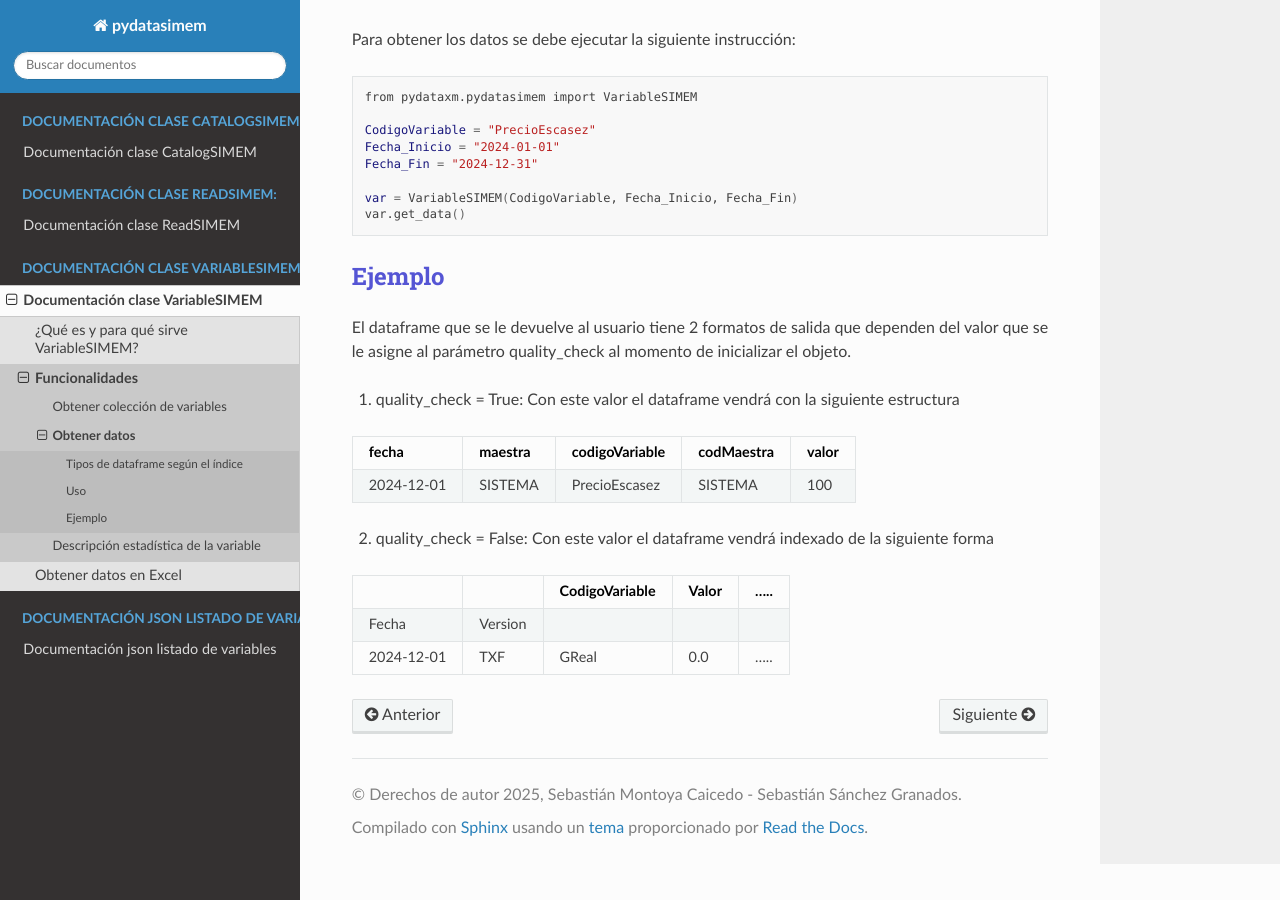
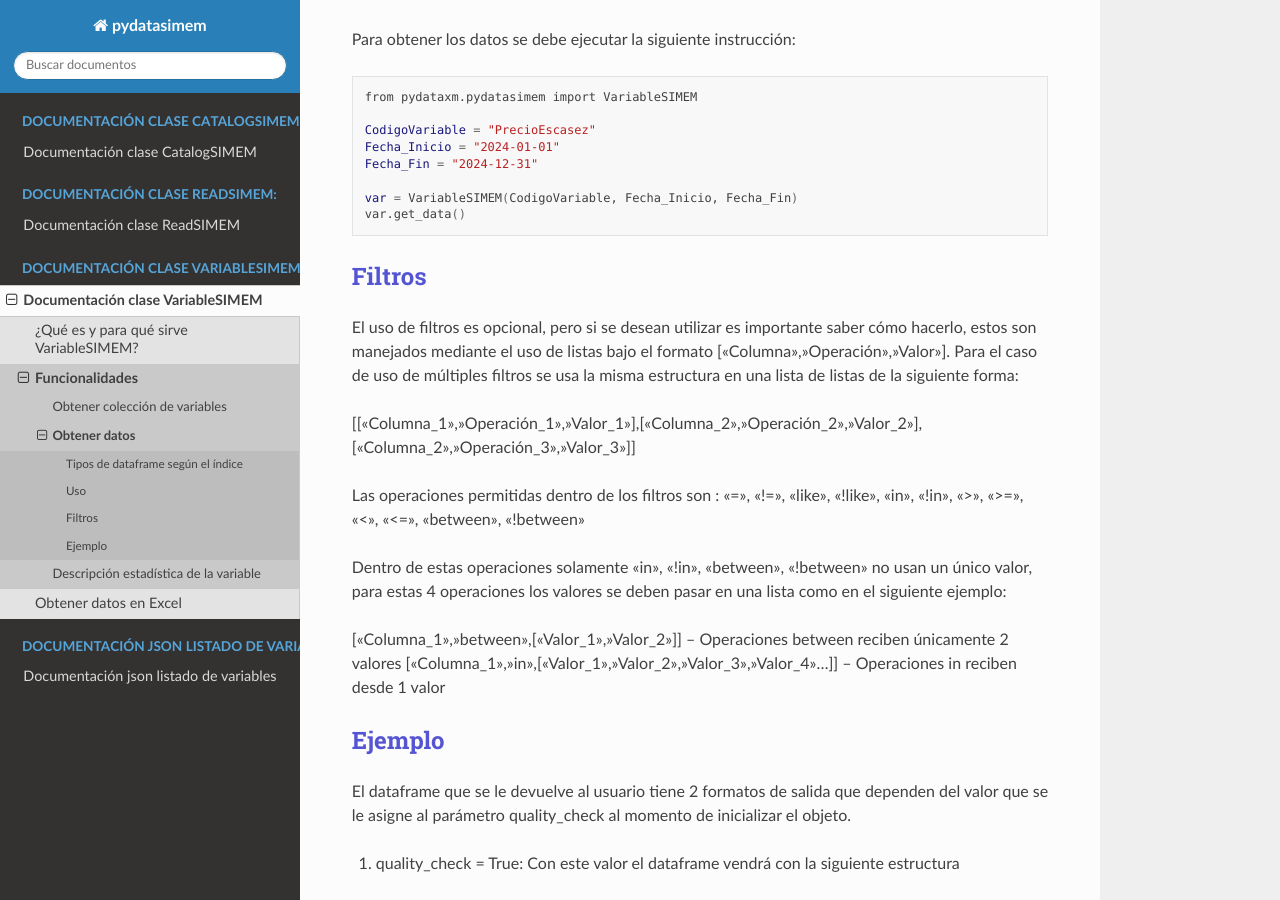
Before and after one commit to XM-SA-ESP/GEDeN-SIMEM-Tools, a Sphinx documentation site: the page built from docs/source/variableSIMEM/func/get_data.md, in a window 1280 px wide and 900 px high, scrolled down 538 px. Built offline with Sphinx 7.4.7 and the Read the Docs theme 3.1.0, drawn with Linux system fonts in a browser that asks for light colours.

Commit message:
Adaptación del código para uso de API por streaming y filtros avanzados

````diff
--- a/docs/source/variableSIMEM/func/get_data.md
+++ b/docs/source/variableSIMEM/func/get_data.md
@@ -24,6 +24,19 @@ var.get_data()
 
 ```
 
+## Filtros
+
+El uso de filtros es opcional, pero si se desean utilizar es importante saber cómo hacerlo, estos son manejados mediante el uso de listas bajo el formato ["Columna","Operación","Valor"]. Para el caso de uso de múltiples filtros se usa la misma estructura en una lista de listas de la siguiente forma:
+
+[["Columna_1","Operación_1","Valor_1"],["Columna_2","Operación_2","Valor_2"],["Columna_2","Operación_3","Valor_3"]]
+
+Las operaciones permitidas dentro de los filtros son : "=", "!=", "like", "!like", "in", "!in", ">", ">=", "<", "<=", "between", "!between"
+
+Dentro de estas operaciones solamente "in", "!in", "between", "!between" no usan un único valor, para estas 4 operaciones los valores se deben pasar en una lista como en el siguiente ejemplo:
+
+["Columna_1","between",["Valor_1","Valor_2"]]                     -- Operaciones between reciben únicamente 2 valores
+["Columna_1","in",["Valor_1","Valor_2","Valor_3","Valor_4"...]]   -- Operaciones in reciben desde 1 valor
+
 ## Ejemplo
 
 El dataframe que se le devuelve al usuario tiene 2 formatos de salida que dependen del valor que se le asigne al parámetro quality_check al momento de inicializar el objeto.
````
Also changed, not shown: docs/source/variableSIMEM/info/how.md (+5 -2 lines).
